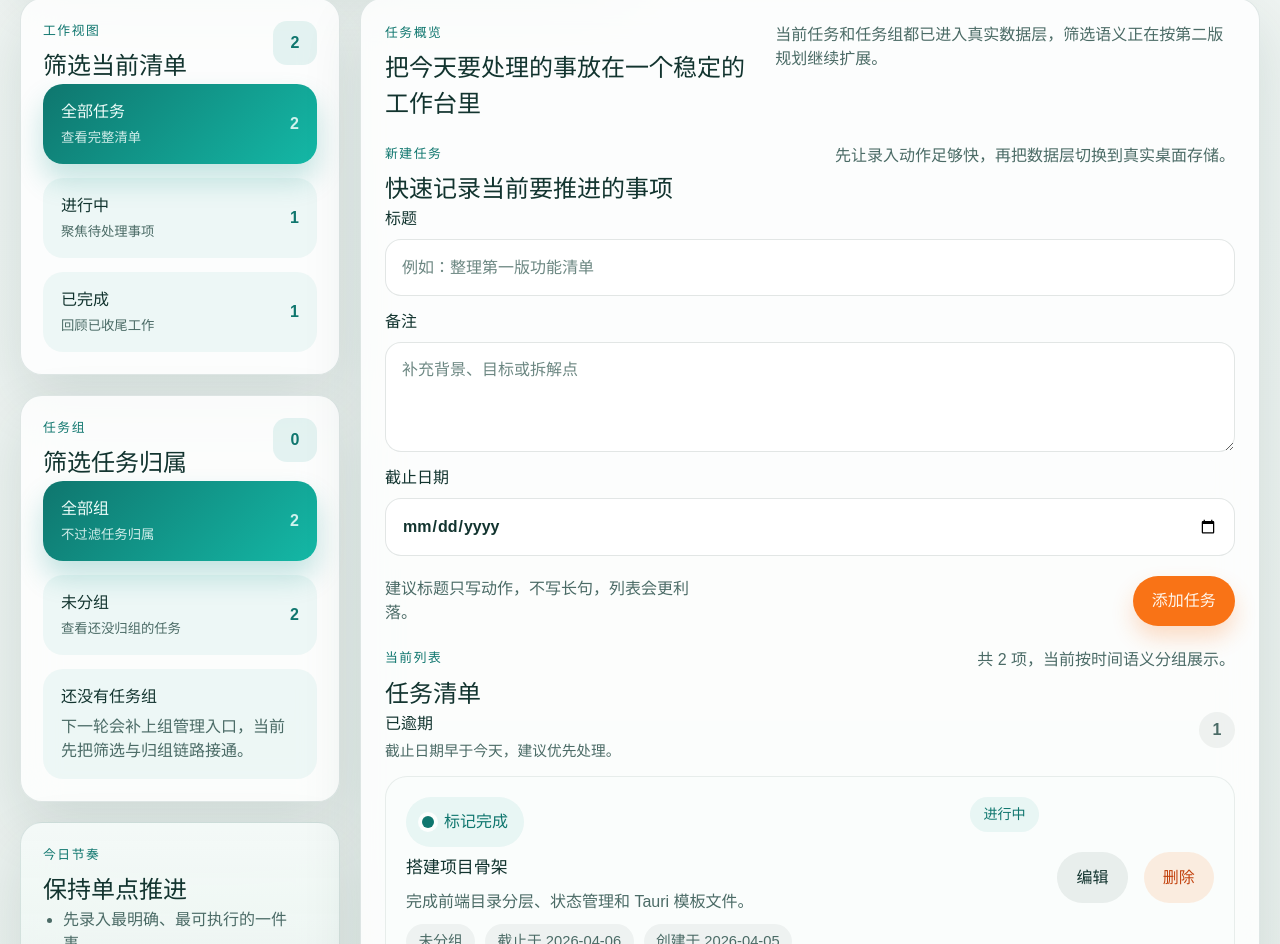
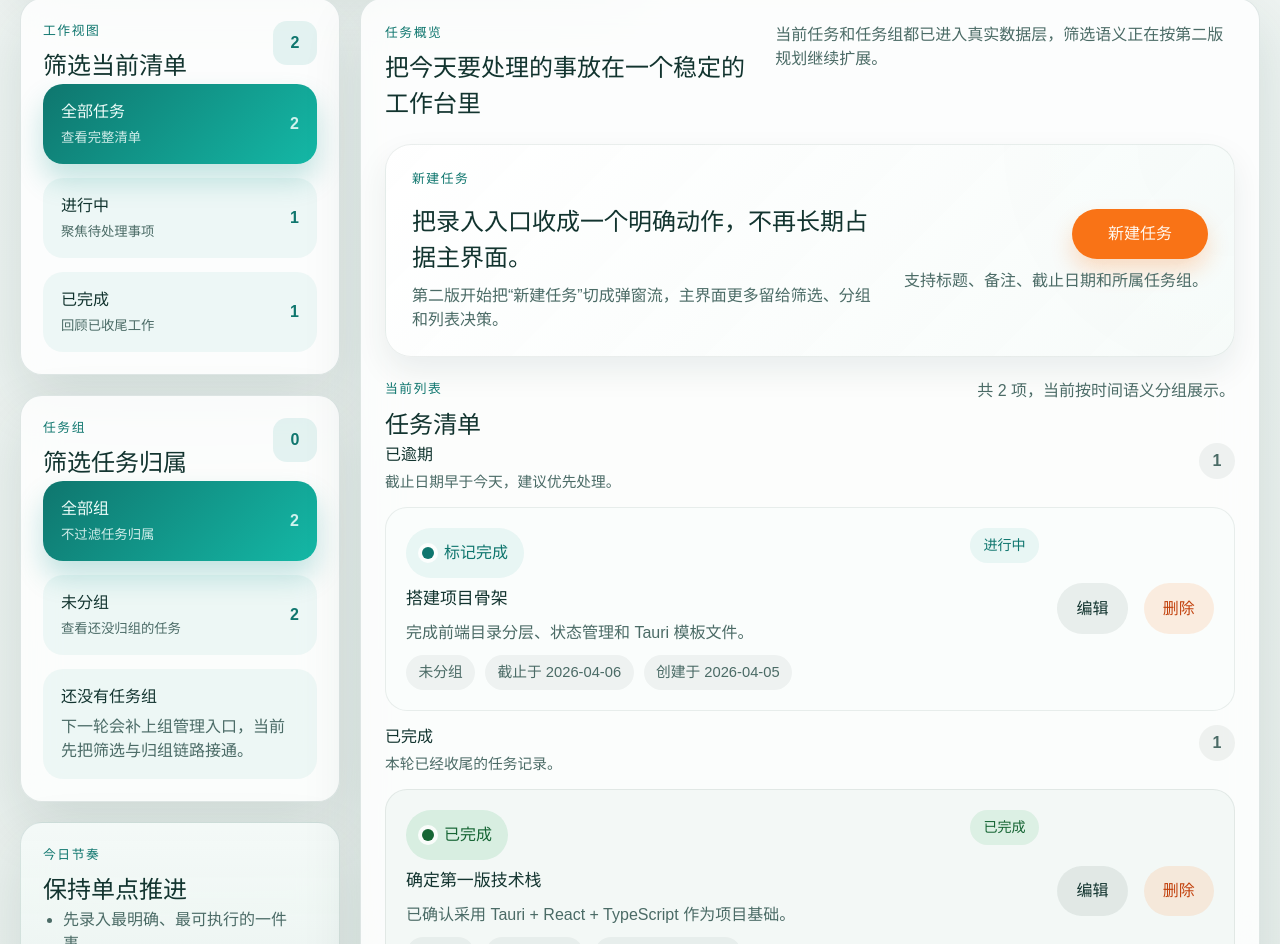
Before and after one commit to lblgb/qingdan-desktop, a React (Vite) app: page / in a window 1280 px wide. Shown: the part 781-1725 px from the top of the page. Built offline with nearby package versions, Linux system fonts and the light colour scheme.

Commit message:
feat: switch task creation to modal flow

```diff
--- a/src/components/TaskComposer.tsx
+++ b/src/components/TaskComposer.tsx
@@ -1,7 +1,7 @@
 /**
- * 文件说明：任务快速录入组件，负责创建第一版的基础任务。
+ * 文件说明：任务录入组件，负责以按钮 + 弹窗的方式创建任务，并提供最小可用的任务组创建入口。
  */
-import { useState } from 'react'
+import { useEffect, useState } from 'react'
 import { useTaskStore } from '../stores/taskStore'
 
 /**
@@ -9,14 +9,54 @@ import { useTaskStore } from '../stores/taskStore'
  */
 export function TaskComposer() {
   const addTask = useTaskStore((state) => state.addTask)
+  const addTaskGroup = useTaskStore((state) => state.addTaskGroup)
+  const taskGroups = useTaskStore((state) => state.taskGroups)
   const activeAction = useTaskStore((state) => state.activeAction)
   const isMutating = useTaskStore((state) => state.isMutating)
+
+  const [isModalOpen, setIsModalOpen] = useState(false)
   const [title, setTitle] = useState('')
   const [description, setDescription] = useState('')
   const [dueAt, setDueAt] = useState('')
-  const isSubmitting = isMutating && activeAction === 'create'
+  const [groupId, setGroupId] = useState('')
+  const [isGroupEditorOpen, setIsGroupEditorOpen] = useState(false)
+  const [groupName, setGroupName] = useState('')
+  const [groupDescription, setGroupDescription] = useState('')
 
-  const handleSubmit = (event: React.FormEvent<HTMLFormElement>) => {
+  const isSubmittingTask = isMutating && activeAction === 'create'
+  const isSubmittingGroup = isMutating && activeAction === 'group'
+
+  useEffect(() => {
+    if (!isModalOpen) {
+      return
+    }
+
+    function handleKeyDown(event: KeyboardEvent) {
+      if (event.key === 'Escape' && !isSubmittingTask && !isSubmittingGroup) {
+        closeModal()
+      }
+    }
+
+    window.addEventListener('keydown', handleKeyDown)
+    return () => window.removeEventListener('keydown', handleKeyDown)
+  }, [isModalOpen, isSubmittingGroup, isSubmittingTask])
+
+  function openModal() {
+    setIsModalOpen(true)
+  }
+
+  function closeModal() {
+    setIsModalOpen(false)
+    setTitle('')
+    setDescription('')
+    setDueAt('')
+    setGroupId('')
+    setIsGroupEditorOpen(false)
+    setGroupName('')
+    setGroupDescription('')
+  }
+
+  async function handleSubmit(event: React.FormEvent<HTMLFormElement>) {
     event.preventDefault()
 
     const nextTitle = title.trim()
@@ -24,50 +64,105 @@ export function TaskComposer() {
       return
     }
 
-    void addTask({
+    await addTask({
       title: nextTitle,
       description: description.trim(),
-      groupId: null,
+      groupId: groupId || null,
       dueAt: dueAt || null,
-    }).then(() => {
-      setTitle('')
-      setDescription('')
-      setDueAt('')
     })
+
+    closeModal()
+  }
+
+  async function handleCreateGroup() {
+    const nextGroupName = groupName.trim()
+    if (!nextGroupName) {
+      return
+    }
+
+    await addTaskGroup({
+      name: nextGroupName,
+      description: groupDescription.trim(),
+    })
+
+    const latestGroup = useTaskStore.getState().taskGroups[0]
+    if (latestGroup) {
+      setGroupId(latestGroup.id)
+    }
+
+    setGroupName('')
+    setGroupDescription('')
+    setIsGroupEditorOpen(false)
   }
 
   return (
     <section className="composer-card">
-      <div className="section-heading">
-        <div>
+      <div className="composer-launcher">
+        <div className="composer-launch-copy">
           <p className="section-tag">新建任务</p>
-          <h2>快速记录当前要推进的事项</h2>
-        </div>
-        <p className="section-note">先让录入动作足够快，再把数据层切换到真实桌面存储。</p>
+          <h2>把录入入口收成一个明确动作，不再长期占据主界面。</h2>
+          <p className="section-note">
+            第二版开始把“新建任务”切成弹窗流，主界面更多留给筛选、分组和列表决策。
+          </p>
         </div>
 
-      <form className="composer-form" onSubmit={handleSubmit}>
+        <div className="composer-launch-actions">
+          <button className="primary-button composer-open-button" onClick={openModal} type="button">
+            新建任务
+          </button>
+          <p className="composer-tip">支持标题、备注、截止日期和所属任务组。</p>
+        </div>
+      </div>
+
+      {isModalOpen ? (
+        <div className="modal-backdrop" onClick={closeModal} role="presentation">
+          <section
+            className="task-modal"
+            aria-labelledby="task-modal-title"
+            aria-modal="true"
+            role="dialog"
+            onClick={(event) => event.stopPropagation()}
+          >
+            <div className="task-modal-header">
+              <div>
+                <p className="section-tag">任务录入</p>
+                <h2 id="task-modal-title">添加一条新的待办</h2>
+              </div>
+              <button
+                className="secondary-button modal-close-button"
+                onClick={closeModal}
+                type="button"
+                disabled={isSubmittingTask || isSubmittingGroup}
+              >
+                关闭
+              </button>
+            </div>
+
+            <form className="composer-form task-modal-form" onSubmit={(event) => void handleSubmit(event)}>
               <label htmlFor="task-title">
                 <span>标题</span>
                 <input
                   id="task-title"
                   value={title}
                   onChange={(event) => setTitle(event.target.value)}
-            placeholder="例如：整理第一版功能清单"
-            disabled={isSubmitting}
+                  placeholder="例如：整理第二版弹窗交互"
+                  disabled={isSubmittingTask || isSubmittingGroup}
                 />
               </label>
+
               <label htmlFor="task-description">
                 <span>备注</span>
                 <textarea
                   id="task-description"
                   value={description}
                   onChange={(event) => setDescription(event.target.value)}
-            placeholder="补充背景、目标或拆解点"
-            rows={3}
-            disabled={isSubmitting}
+                  placeholder="补充目标、上下文或拆解点"
+                  rows={4}
+                  disabled={isSubmittingTask || isSubmittingGroup}
                 />
               </label>
+
+              <div className="task-modal-grid">
                 <label htmlFor="task-due-at">
                   <span>截止日期</span>
                   <input
@@ -75,20 +170,108 @@ export function TaskComposer() {
                     type="date"
                     value={dueAt}
                     onChange={(event) => setDueAt(event.target.value)}
-            disabled={isSubmitting}
+                    disabled={isSubmittingTask || isSubmittingGroup}
                   />
                 </label>
 
-        <div className="composer-actions">
+                <label htmlFor="task-group-id">
+                  <span>所属任务组</span>
+                  <select
+                    id="task-group-id"
+                    value={groupId}
+                    onChange={(event) => setGroupId(event.target.value)}
+                    disabled={isSubmittingTask || isSubmittingGroup}
+                  >
+                    <option value="">未分组</option>
+                    {taskGroups.map((group) => (
+                      <option key={group.id} value={group.id}>
+                        {group.name}
+                      </option>
+                    ))}
+                  </select>
+                </label>
+              </div>
+
+              <section className="group-creator-card">
+                <div className="group-creator-header">
+                  <div>
+                    <p className="section-tag">任务组</p>
+                    <h3>需要新组时，在这里顺手建一个</h3>
+                  </div>
+                  <button
+                    className="secondary-button"
+                    onClick={() => setIsGroupEditorOpen((value) => !value)}
+                    type="button"
+                    disabled={isSubmittingTask || isSubmittingGroup}
+                  >
+                    {isGroupEditorOpen ? '收起' : '新建任务组'}
+                  </button>
+                </div>
+
+                {isGroupEditorOpen ? (
+                  <div className="group-creator-form">
+                    <label htmlFor="group-name">
+                      <span>任务组名称</span>
+                      <input
+                        id="group-name"
+                        value={groupName}
+                        onChange={(event) => setGroupName(event.target.value)}
+                        placeholder="例如：版本迭代"
+                        disabled={isSubmittingTask || isSubmittingGroup}
+                      />
+                    </label>
+
+                    <label htmlFor="group-description">
+                      <span>任务组说明</span>
+                      <input
+                        id="group-description"
+                        value={groupDescription}
+                        onChange={(event) => setGroupDescription(event.target.value)}
+                        placeholder="说明这一组主要装什么任务"
+                        disabled={isSubmittingTask || isSubmittingGroup}
+                      />
+                    </label>
+
+                    <div className="group-creator-actions">
+                      <p className="composer-tip">创建成功后会自动选中刚建的任务组。</p>
+                      <button
+                        className="secondary-button"
+                        onClick={() => void handleCreateGroup()}
+                        type="button"
+                        disabled={isSubmittingTask || isSubmittingGroup}
+                      >
+                        {isSubmittingGroup ? '创建中...' : '保存任务组'}
+                      </button>
+                    </div>
+                  </div>
+                ) : (
+                  <p className="section-note">当前已有 {taskGroups.length} 个任务组，可直接在上方下拉中选择。</p>
+                )}
+              </section>
+
+              <div className="composer-actions task-modal-actions">
                 <div className="composer-feedback">
-            <p className="composer-tip">建议标题只写动作，不写长句，列表会更利落。</p>
-            {isSubmitting ? <span className="inline-feedback">正在保存到本地数据库...</span> : null}
+                  <p className="composer-tip">建议标题只写动作，备注写上下文，方便后续快速扫清单。</p>
+                  {isSubmittingTask ? <span className="inline-feedback">正在保存到本地数据库...</span> : null}
                 </div>
-          <button className="primary-button" type="submit" disabled={isSubmitting}>
-            {isSubmitting ? '保存中...' : '添加任务'}
+                <div className="task-modal-button-row">
+                  <button
+                    className="secondary-button"
+                    onClick={closeModal}
+                    type="button"
+                    disabled={isSubmittingTask || isSubmittingGroup}
+                  >
+                    取消
                   </button>
+                  <button className="primary-button" type="submit" disabled={isSubmittingTask || isSubmittingGroup}>
+                    {isSubmittingTask ? '保存中...' : '创建任务'}
+                  </button>
+                </div>
               </div>
             </form>
           </section>
+        </div>
+      ) : null}
+    </section>
   )
 }
--- a/src/index.css
+++ b/src/index.css
@@ -463,6 +463,35 @@ textarea {
   box-shadow: none;
 }
 
+.composer-launcher {
+  display: grid;
+  grid-template-columns: minmax(0, 1.2fr) auto;
+  gap: 20px;
+  align-items: center;
+  padding: 24px 26px;
+  border-radius: 26px;
+  background:
+    linear-gradient(135deg, rgba(255, 255, 255, 0.92), rgba(246, 251, 249, 0.88)),
+    radial-gradient(circle at top right, rgba(13, 148, 136, 0.08), transparent 34%);
+  border: 1px solid rgba(18, 52, 47, 0.08);
+  box-shadow: var(--shadow-md);
+}
+
+.composer-launch-copy {
+  display: grid;
+  gap: 8px;
+}
+
+.composer-launch-actions {
+  display: grid;
+  justify-items: end;
+  gap: 10px;
+}
+
+.composer-open-button {
+  min-width: 136px;
+}
+
 .composer-form label {
   display: grid;
   gap: 8px;
@@ -482,6 +511,84 @@ textarea {
 
 .composer-tip {
   max-width: 36ch;
+}
+
+.modal-backdrop {
+  position: fixed;
+  inset: 0;
+  z-index: 20;
+  display: grid;
+  place-items: center;
+  padding: 24px;
+  background: rgba(10, 30, 28, 0.36);
+  backdrop-filter: blur(10px);
+}
+
+.task-modal {
+  width: min(760px, 100%);
+  max-height: min(92vh, 940px);
+  overflow: auto;
+  display: grid;
+  gap: 20px;
+  padding: 24px;
+  border-radius: 30px;
+  background:
+    linear-gradient(180deg, rgba(255, 255, 255, 0.97), rgba(241, 248, 246, 0.96)),
+    radial-gradient(circle at top right, rgba(249, 115, 22, 0.08), transparent 28%);
+  border: 1px solid rgba(18, 52, 47, 0.12);
+  box-shadow: 0 30px 80px rgba(10, 30, 28, 0.24);
+}
+
+.task-modal-header,
+.group-creator-header,
+.group-creator-actions,
+.task-modal-button-row {
+  display: flex;
+  justify-content: space-between;
+  gap: 16px;
+  align-items: flex-start;
+}
+
+.task-modal-form {
+  gap: 18px;
+}
+
+.task-modal-grid {
+  display: grid;
+  grid-template-columns: repeat(2, minmax(0, 1fr));
+  gap: 14px;
+}
+
+.task-modal-actions {
+  margin-top: 2px;
+}
+
+.task-modal-button-row {
+  align-items: center;
+}
+
+.modal-close-button {
+  min-width: 88px;
+}
+
+.group-creator-card {
+  display: grid;
+  gap: 16px;
+  padding: 18px;
+  border-radius: 24px;
+  background: rgba(13, 148, 136, 0.05);
+  border: 1px solid rgba(13, 148, 136, 0.1);
+}
+
+.group-creator-card h3 {
+  margin: 0;
+  color: var(--text-primary);
+  font-size: 1rem;
+}
+
+.group-creator-form {
+  display: grid;
+  gap: 14px;
 }
 
 .primary-button,
@@ -696,7 +803,8 @@ textarea {
 
 button:disabled,
 input:disabled,
-textarea:disabled {
+textarea:disabled,
+select:disabled {
   cursor: not-allowed;
   opacity: 0.7;
 }
@@ -745,6 +853,8 @@ textarea:disabled {
   .hero-grid,
   .sidebar-stack,
   .workspace-panel,
+  .composer-launcher,
+  .task-modal-grid,
   .task-item {
     grid-template-columns: 1fr;
   }
@@ -754,7 +864,11 @@ textarea:disabled {
   .section-heading,
   .content-overview,
   .task-main-row,
-  .status-banner {
+  .status-banner,
+  .task-modal-header,
+  .group-creator-header,
+  .group-creator-actions,
+  .task-modal-button-row {
     flex-direction: column;
     align-items: flex-start;
   }
```
Also changed, not shown: 1 other file (tests, documents, lock files or other folders). Lines whose indentation alone changed are shown as unchanged.
